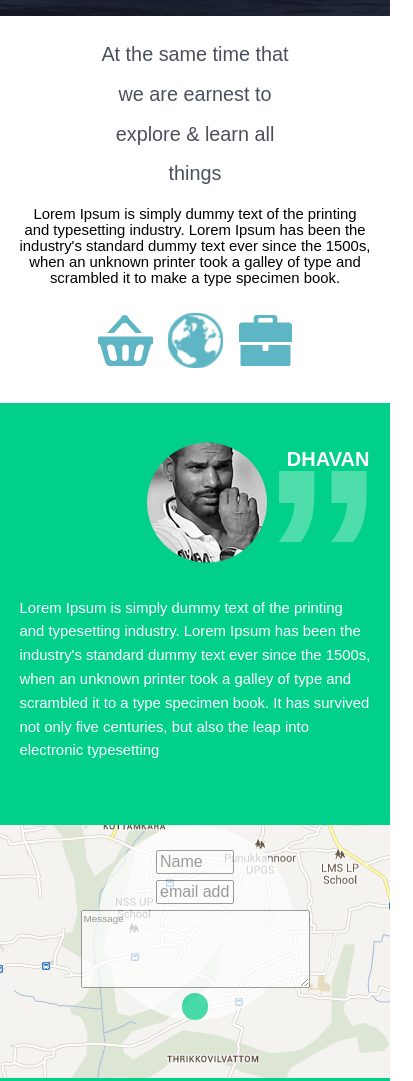
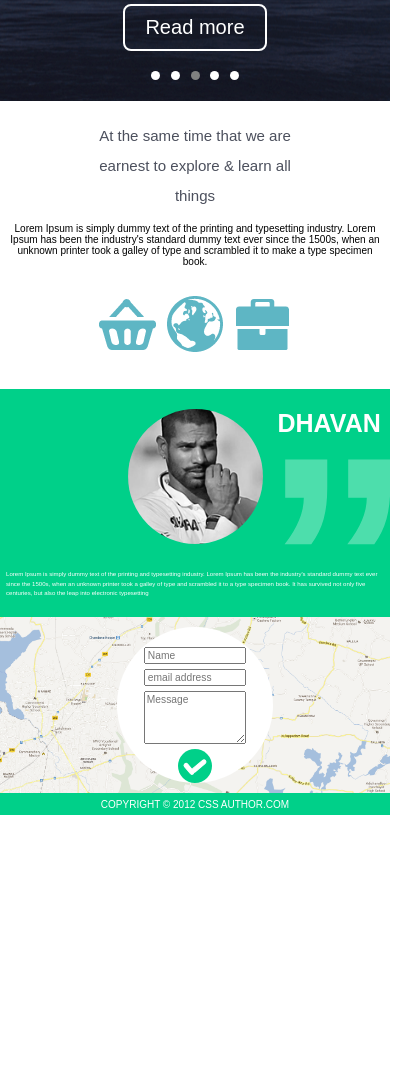
Before and after one commit to Timofei-Benko/black-sea, a plain HTML site: page index.html in a window 390 px wide. Shown: the part 306-1387 px from the top of the page, 413 px wide, since content can reach past the window. After the commit the page ends 1121 px from the top, so only its background shows below. Drawn offline with Linux system fonts and the light colour scheme; a web font is replaced by a local one.

Commit message:
refactor

```diff
--- a/index.html
+++ b/index.html
@@ -19,11 +19,6 @@
                     <a class="header__link" href="#">Portfolio</a>
                     <a class="header__link" href="#">Contact me</a>
                 </nav>
-                <div class="header__hamburger">
-                    <div></div>
-                    <div></div>
-                    <div></div>
-                </div>
             </div>
         </header>
         <div class="promo">
@@ -52,8 +47,9 @@
         </main>
         <div class="testimonial">
             <div class="container">
-                <div class="testimonial__photo-container">
+                <div class="testimonial__header">
                     <img class="testimonial__dhavan" src="./img/dhavan-photo.png" alt="A photo of Dhavan: the author of below-quoted text">
+                    <span class="testimonial__name">Dhavan</span>
                 </div>
                 <blockquote class="testimonial__review">Lorem Ipsum is simply dummy text of the printing and typesetting industry. Lorem Ipsum has been the industry's standard dummy text ever since the 1500s, when an unknown printer took a galley of type and scrambled it to a type specimen book. It has survived not only five centuries, but also the leap into electronic typesetting</blockquote>
             </div>
@@ -63,8 +59,10 @@
                 <form action="placeholder.php" class="form">
                     <input class="form__user-name" type="text" placeholder="Name">
                     <input class="form__user-email" type="email" placeholder="email address">
-                    <textarea class="form__user-message" cols="26" rows="10" placeholder="Message"></textarea>
-                    <input class="form__submit" type="submit" name="variable" value="&nbsp; &nbsp;&nbsp;"/>
+                    <textarea class="form__user-message" cols="17" rows="5" placeholder="Message"></textarea>
+                    <div class="btn-container">
+                        <input class="form__submit" type="submit" name="variable" value="&nbsp; &nbsp;&nbsp;"/>
+                    </div>
                 </form>
             </div>
         </div>
--- a/styles/main.css
+++ b/styles/main.css
@@ -2,7 +2,9 @@
 GENERAL SET-UP
 ======================================== */
 
-*, *:before, *:after {
+*,
+*:before,
+*:after  {
     box-sizing: border-box;
     margin: 0;
 
@@ -10,6 +12,7 @@ GENERAL SET-UP
 
 html {
     font-family: Arial, Helvetica, sans-serif;
+    font-size: 10px;
     /*font-family: 'Cherry Swash', cursive;*/
 }
 
@@ -19,6 +22,10 @@ html {
 }
 
 .container {
+    display: flex;
+    justify-content: space-between;
+    flex-direction: column;
+    align-items: center;
     margin: 0 auto;
     max-width: 960px;
 }
@@ -28,29 +35,26 @@ HEADER
 ======================================== */
 
 .header {
-    max-width: 1280px;
-    margin: 0 auto;
     background-color: #40b2b2;
 }
 
 .header .container {
-    display: flex;
-    justify-content: space-between;
-    align-items: center;
+    flex-direction: row;
 }
 
 .header__logo {
-    padding: 3% 0;
+    padding: 0.75em 0.4em;
     font-family: 'Cherry Swash', cursive;
-    font-size: calc(30px + (35 - 30) * ((100vw - 400px) / (1280 - 400)));
+    font-size: calc(16px + 1.3vw);
     color: #FFFFFF;
 }
 
 .header__nav {
     display: flex;
     justify-content: space-between;
-    width: 51%;
-    font-size: 1em;
+    width: 50%;
+    padding-right: 0.7em;
+    font-size: calc(1rem + 0.4vw);
     text-transform: uppercase;
 }
 
@@ -60,22 +64,19 @@ HEADER
     color: #FFFFFF;
 }
 
-.header__link:nth-child(2)::before {
+.header__link:not(:first-child)::after {
     content: "/";
     position: absolute;
-    left: -25px;
+    left: -2em;
 }
 
-.header__link:nth-child(3)::before {
-    content: "/";
-    position: absolute;
-    left: -25px;
+.header__link:hover {
+    color: #000000;
+    transition: color 0.2s ease-in-out;
 }
 
-.header__link:nth-child(4)::before {
-    content: "/";
-    position: absolute;
-    left: -25px;
+.header__link:hover::after {
+    color: #FFFFFF;
 }
 
 /*========================================
@@ -83,22 +84,15 @@ PROMO
 ======================================== */
 
 .promo {
-    display: flex;
-    justify-content: center;
     background: url(../img/sea-bg.png) center no-repeat;
-}
-
-.promo .container {
-    display: flex;
-    flex-direction: column;
-    justify-content: center;
 }
 
 .promo__title {
     max-width: 15em;
     padding-top: 20%;
     padding-bottom: 5%;
-    font-size: calc(30px + (35 - 30) * ((100vw - 400px) / (1280 - 400)));
+    font-size: calc(4rem + 1.3vw);
+
     text-transform: uppercase;
     text-align: center;
     color: #FFFFFF;
@@ -109,12 +103,12 @@ PROMO
     border: 2px solid #FFFFFF;
     border-radius: 8px;
     color: white;
-    padding: 10px 32px;
+    padding: 0.5em 1em;
     margin: 0 auto;
     text-align: center;
     text-decoration: none;
     display: inline-block;
-    font-size: calc(15px + (15 - 10) * ((100vw - 400px) / (1280 - 400)));
+    font-size: calc(1.5rem + 1.3vw);
 }
 
 .promo__btn:hover {
@@ -124,7 +118,6 @@ PROMO
 }
 
 .promo__list {
-    align-self: center;
     padding-top: 5%;
     padding-bottom: 5%;
     padding-left: 0;
@@ -147,23 +140,14 @@ PROMO
 /*========================================
 MAIN
 ======================================== */
-.main {
-    max-width: 1280px;
-    margin: 0 auto;
-}
-
-.main .container {
-    display: flex;
-    align-items: center;
-    flex-direction: column;
-}
 
 .main__title {
     max-width: 55%;
     margin: 0 auto;
     padding-top: 5%;
     padding-bottom: 3%;
-    font-size: calc(15px + (15 - 10) * ((100vw - 400px) / (1280 - 400)));
+    font-size: calc(1rem + 1.3vw);
+
     text-align: center;
     font-weight: lighter;
     line-height: 2em;
@@ -171,10 +155,10 @@ MAIN
 }
 
 .main__text {
-    margin: 0 auto;
+    margin: 0 1em;
     padding-bottom: 7%;
     text-align: center;
-    font-size: calc(10px + (10 - 5) * ((100vw - 400px) / (1280 - 400)));
+    font-size: calc(0.5rem + 1.3vw);
 }
 
 .main-list__icons {
@@ -186,8 +170,8 @@ MAIN
 }
 
 .main-icon {
-    height: 55px;
-    width: 55px;
+    height: 6em;
+    width: 6em;
 }
 
 .main-icon:nth-child(1) {
@@ -207,56 +191,56 @@ TESTIMONIAL
 ======================================== */
 
 .testimonial {
-    max-width: 1280px;
-    margin: 0 auto;
     background-color: #00D089;
 }
 
 .testimonial .container {
+    position: relative;
     display: flex;
     flex-direction: column;
     align-items: center;
 }
 
-.testimonial__photo-container {
+.testimonial__header {
     position: relative;
-    height: 135px;
-    width: 135px;
+    display: flex;
+    justify-content: center;
+    margin-top: 5%;
+    margin-bottom: 5%;
 }
 
 .testimonial__dhavan {
-    margin-top: 30%;
-    clip-path: circle(60px at center);
+    height: 135px;
+    width: 135px;
+    margin-bottom: 5%;
+    border-radius: 50%;
+    object-fit: cover;
 }
 
-.testimonial__photo-container::before {
+.testimonial__name {
     position: absolute;
-    bottom: 16%;
-    left: 120%;
-    content: "dhavan";
-    font-size: 25px;
-    font-weight: bold;
+    left: 150px;
+    display: block;
+    font-size: 2.5rem;
     text-transform: uppercase;
-    color: #FFFFFF;
+    color:#FFFFFF;
+    font-weight: 900;
 }
 
-.testimonial__photo-container::after {
+.testimonial__name:after {
+    content: '\201D';
     position: absolute;
-    bottom: -100%;
-    left: 107%;
-    content: open-quote;
-    font-size: 300px;
-    font-weight: bold;
-    text-transform: uppercase;
-    color: #FFFFFF;
-    transform: rotate(180deg);
+    display: block;
+    top: -20px;
+    left: -15px;
+    font-size: 30rem;
     opacity: 0.3;
 }
 
 .testimonial__review {
-    margin-top: 10%;
-    margin-bottom: 10%;
-    font-size: calc(10px + (10 - 5) * ((100vw - 400px) / (1280 - 400)));
+    margin: 0 1em;
+    padding-bottom: 3em;
+    font-size: calc(0.1rem + 1.3vw);
     font-weight: lighter;
     line-height: 1.6em;
     color: #FFFFFF;
@@ -267,68 +251,98 @@ CONTACT
 ========================================*/
 
 .contact {
-    max-width: 1280px;
-    margin: 0 auto;
-    background: url(../img/map-bg.png) center no-repeat;
+    height: 45vw;
+    background: url(../img/map-bg.png) center/cover no-repeat;
 }
 
 .contact .container {
-    display: flex;
-    flex-direction: column;
-    align-items: center;
+    height: 45vw;
 }
 
 .form {
     display: flex;
     flex-direction: column;
     align-items: center;
-    height: 20vw;
-    width: 20vw;
+    justify-content: center;
+    height: 40vw;
+    width: 40vw;
+    margin-top: 2.5vw;
     border-radius: 50%;
     background-color: #FFFFFF;
-    opacity: 0.7;
 }
 
 .form__user-name {
+    width: 10em;
     margin-top: 13%;
-    margin-bottom: 3%;
-    font-size: 100%;
+    font-size: calc(0.4rem + 1.6vw);
 }
 
 .form__user-email {
-    margin-bottom: 3%;
-    font-size: 100%;
+    width: 10em;
+    margin: 3% 0;
+    font-size: calc(0.4rem + 1.6vw);
 }
 
 .form__user-message {
+    width: 10em;
     margin-bottom: 3%;
+    font-size: calc(0.4rem + 1.6vw);
 }
 
 .form__user-message::placeholder {
-    font-size: calc(10px + (10 - 5) * ((100vw - 400px) / (1280 - 400)));
     font-family: Arial, Helvetica, sans-serif;
 }
 
+.btn-container {
+    position: relative;
+    font-size: calc(0.4rem + 1.3vw);
+}
+
+.btn-container::before {
+    content: "";
+    position: absolute;
+    top: 1.5em;
+    left: 1em;
+    display: block;
+    height: 1.5em;
+    width: 0.5em;
+    border-radius: 5px;
+    border: 1px solid #FFFFFF;
+    background-color: #FFFFFF;
+}
+
+.btn-container::after {
+    content: "";
+    position: absolute;
+    display: block;
+    bottom: 1.6em;
+    left: 1.3em;
+    height: 0.5em;
+    width: 2em;
+    border-radius: 5px;
+    border: 1px solid #FFFFFF;
+    background-color: #FFFFFF;
+}
+
+.btn-container::before,
+.btn-container::after {
+    transform: rotate(-220deg);
+}
+
 .form__submit {
-    position: relative;
     background-color: #00D089;
     border: none;
     border-radius: 50%;
     color: white;
-    padding: 1.5vw 1.5vw;
+    padding: 2.5vw 2.5vw;
     margin: 0 auto;
     text-align: center;
 }
 
-.form__submit::after {
-    position: absolute;
-    content: "";
-    display: block;
-    height: 10px;
-    width: 10px;
-    background-color: #FFFFFF;
+.form__submit:hover {
+    background-color: #049c6a;
+    transition: all 0.2s ease-in-out;
 }
-
 /*========================================
 FOOTER
 ========================================*/
--- a/styles/media.css
+++ b/styles/media.css
@@ -1,126 +1,6 @@
-@media screen and (max-width: 1920px) {
-    .header__hamburger {
-        display: none;
-}
-
-@media screen and (max-width: 1280px) {
-
-    .form__user-name {
-        width: 53%;
-    }
-
-    .form__user-email {
-        width: 53%;
-    }
-}
-
 @media screen and (max-width: 768px) {
-
-    .header__logo {
-        margin-left: 7%;
-    }
-
-    .header__hamburger {
-        margin-right: 7%;
-    }
-
-    .header__hamburger div {
-        display: block;
-        width: 35px;
-        height: 5px;
-        background-color: #FFFFFF;
-        margin: 6px 0;
-    }
 
     .header__nav {
         display: none;
     }
-
-    .main__title {
-        font-size: calc(20px + (20 - 5) * ((100vw - 400px) / (1280 - 400)));
-    }
-
-    .main__text {
-        font-size: calc(15px + (15 - 5) * ((100vw - 400px) / (1280 - 400)));
-        margin: 0 5%;
-    }
-
-    .testimonial .container {
-        height: 50vh;
-    }
-
-    .testimonial__review {
-        font-size: calc(15px + (15 - 5) * ((100vw - 400px) / (1280 - 400)));
-        margin: 15% 5% 0;
-    }
-
-    .contact .container {
-        height: 32vh;
-    }
-
-    .form {
-        height: 40vw;
-        width: 40vw;
-    }
-
-    .form__user-name {
-        width: 40%;
-    }
-
-    .form__user-email {
-        width: 40%;
-    }
 }
-
-@media screen and (max-width: 414px) {
-
-    .testimonial__dhavan {
-        margin-top: 0;
-    }
-
-    .testimonial__photo-container::before {
-        bottom: 50%;
-        left: 120%;
-    }
-
-    .testimonial__photo-container::after {
-        bottom: -65%;
-        left: 98%;
-    }
-
-    .contact .container {
-        height: 30vh;
-    }
-
-    .form {
-        height: 50vw;
-        width: 50vw;
-    }
-}
-
-@media screen and (max-width: 414px) {
-
-    .testimonial__photo-container::before {
-        bottom: 50%;
-        left: 118%;
-        font-size: 20px;
-    }
-
-    .testimonial__photo-container::after {
-        bottom: -45%;
-        left: 98%;
-        font-size: 250px;
-    }
-}
-
-@media screen and (max-width: 320px) {
-
-    .testimonial__photo-container::before {
-        font-size: 15px;
-    }
-
-    .testimonial__photo-container::after {
-        bottom: -30%;
-        font-size: 200px;
-    }
-}
```
